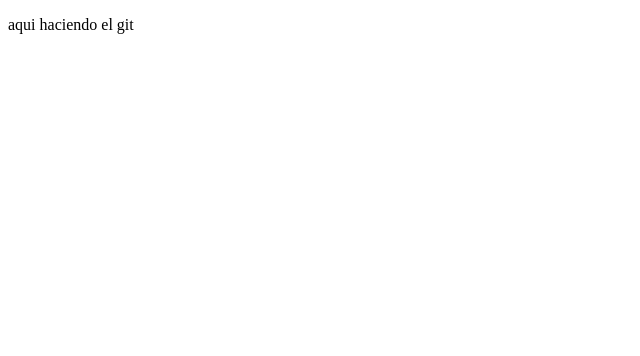
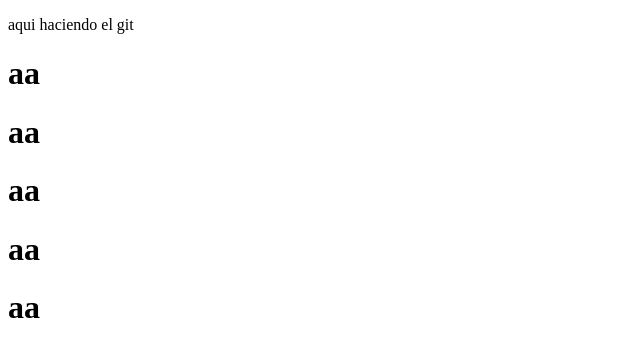
Before and after one commit to Hector9229/primgit, a plain HTML site: page index.html in a window 1280 px wide. Shown: the whole page, without its empty margins (0-640 px from the left). Drawn offline with Linux system fonts and the light colour scheme.

Commit message:
sextogit

```diff
--- a/index.html
+++ b/index.html
@@ -7,5 +7,11 @@
 </head>
 <body>
     <p> aqui haciendo el git</p>
+    <h1>aa</h1>
+    <h1>aa</h1>
+    <h1>aa</h1>
+    <h1>aa</h1>
+    <h1>aa</h1>
+
 </body>
 </html>
```
